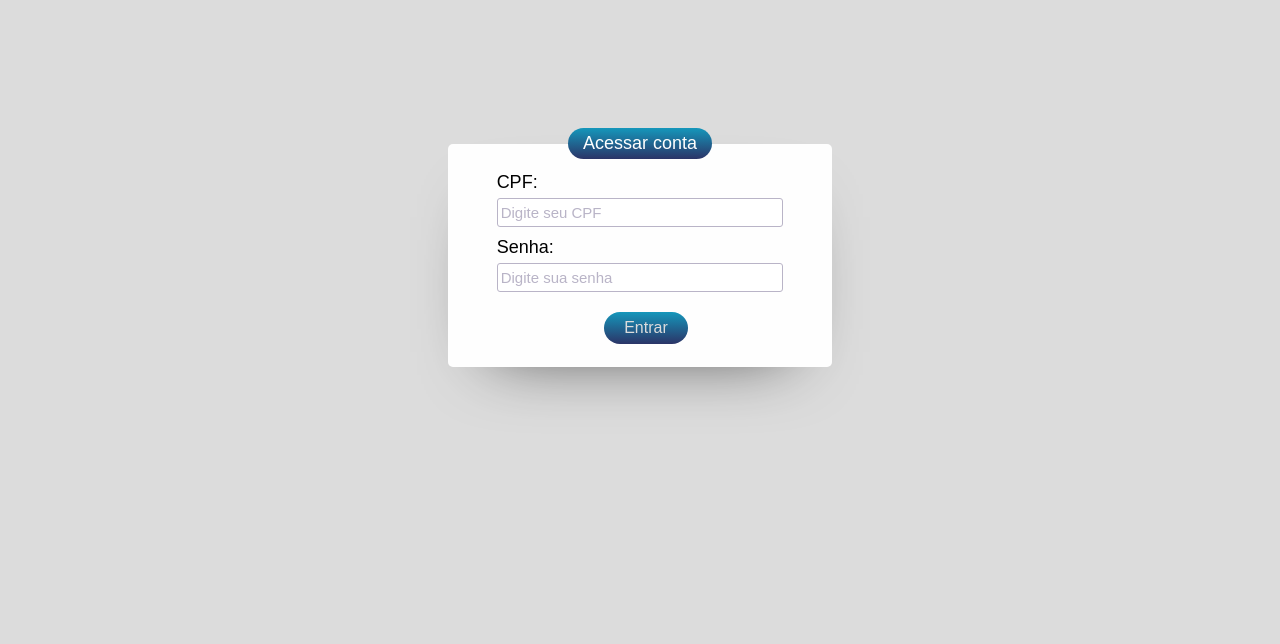
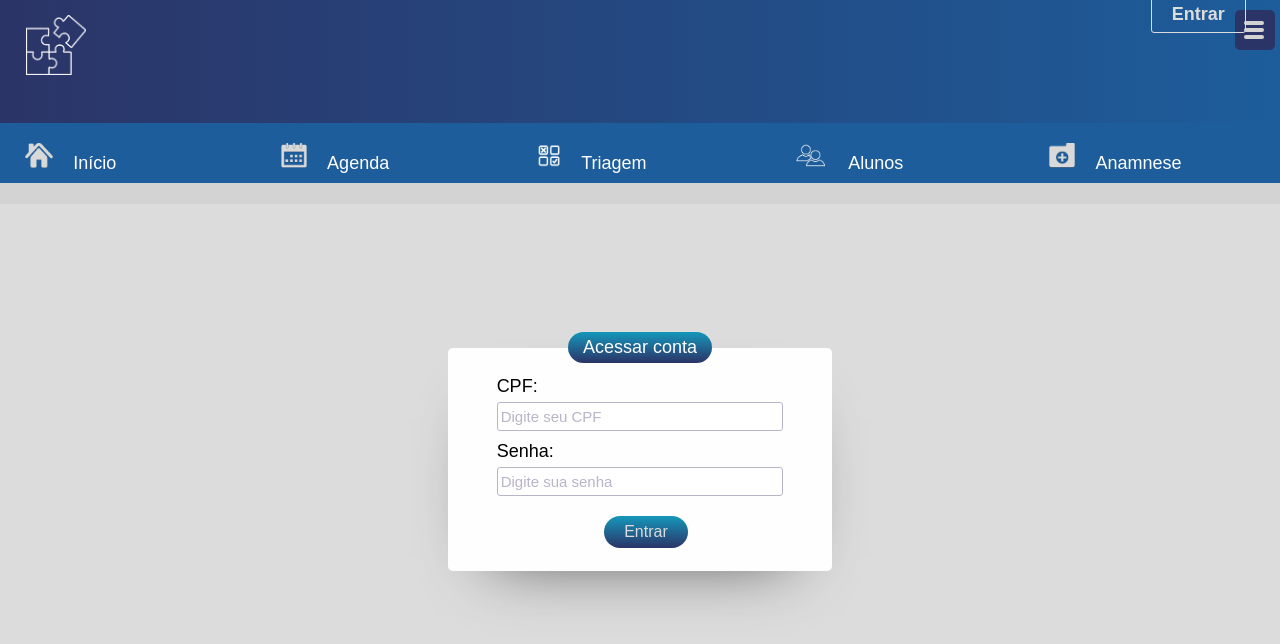
Before and after one commit to JuniorPrado-dev/samae, a React (Vite) app in the folder FRONT/: page /login-teacher in a window 1280 px wide. Shown: the top 644 px of the page. Built offline with nearby package versions, Linux system fonts and the light colour scheme; no server answers.

Commit message:
fonte REM

```diff
--- a/FRONT/src/App.jsx
+++ b/FRONT/src/App.jsx
@@ -1,11 +1,12 @@
 import './App.css';
 import axios from "axios";
 import { Navbar } from './components/Navbar/Navbar';
-import { Route, Routes } from 'react-router-dom';
+import { Route, Routes, Link } from 'react-router-dom';
 import { Home, Agenda, Triagem, Alunos, Anamnese } from "./components/pages"
 import { Topbar } from './components/topbar/topbar';
 import { TelaInicial } from './components/inicio/Inicio';
-import { LoginP } from './components/login/loginTeacher';
+import { createGlobalStyle } from 'styled-components';
+import { LoginP } from "./../src/components/login/loginTeacher";
 
 function App() {
 
@@ -22,12 +23,16 @@ function App() {
       console.error(error);
     })
 
+  const GlobalStyle = createGlobalStyle`
+   @import url('https://fonts.googleapis.com/css2?family=REM:ital,wght@0,300;0,700;1,300&display=swap');
+  `;
     const telaLogin = <div id="pagLogin">
       <TelaInicial/>
     </div>
 
     const system = <div className='App'>
-
+    <GlobalStyle />
+    <Link to="/login-teacher"></Link>
     <Topbar/>
     <Navbar />
     <Routes>
@@ -36,16 +41,14 @@ function App() {
       <Route path="/Triagem" element={<Triagem />} />
       <Route path="/Alunos" element={<Alunos />} />
       <Route path="/Anamnese" element={<Anamnese />} />
+      <Route path="/login-teacher" element={<LoginP/>} />
     </Routes>
     </div>
 
-    const responsavel = <LoginP/>
-
   return (
     //telaLogin
-    //system
-
-    responsavel
+    system
+    //responsavel
   )
 
 }
--- a/FRONT/src/components/login/loginTeacher.jsx
+++ b/FRONT/src/components/login/loginTeacher.jsx
@@ -5,6 +5,7 @@ import React, {useState} from "react";
 export function LoginP () {
     const [cpf_prof, setCpfProf]= useState ("");
     const [senha_prof, setSenhaProf]= useState ("");
+    window.localStorage.setItem("token", "STRING");
 
 
         const handleSubmit = (e) => {
--- a/FRONT/src/components/pages/Agenda.jsx
+++ b/FRONT/src/components/pages/Agenda.jsx
@@ -7,8 +7,10 @@ import { Legend } from '../form-student/form_style.jsx';
 import Reset from '../../img/excluir.png';
 import Lixeira from '../../img/lixeira.png';
 import Student from '../../img/add.png';
+import { useProtectedPage } from "./../../hooks/useProtectedPage";
 
 export const Agenda = () => {
+    useProtectedPage()
     //const newItem1 = new Date().toISOString()
     //const newItemDate = `${newItem1.slice(8,10)}/${newItem1.slice(5,7)}/${newItem1.slice(0,4)}`
 
--- a/FRONT/src/components/pages/Alunos.jsx
+++ b/FRONT/src/components/pages/Alunos.jsx
@@ -1,13 +1,17 @@
 import React from 'react';
+import axios from 'axios';
 import { useState } from 'react';
 import { useForm } from '../../hooks/useForm';
 import Cadastrar  from '../form-student/form_student';
 import { MainAluno, AlunoImg, CardAluno, Text , Icon, IconX, Adicionar, AddTask, DeleteCard, InserirAluno } from './styled';
 import Student from '../../img/add.png';
 import Trash from '../../img/lixeira.png';
+import { useProtectedPage } from "./../../hooks/useProtectedPage";
 
 
 export const Alunos = () => {
+    useProtectedPage()
+
 
     const [watcher, setWatch] = useState(false)
     const [watcher2, setWatch2] = useState(true)
--- a/FRONT/src/components/pages/Anamnese.jsx
+++ b/FRONT/src/components/pages/Anamnese.jsx
@@ -18,8 +18,10 @@ import { AtitudesSocias } from './anamnese-components/camp7';
 import { Sono } from './anamnese-components/camp8';
 import { Disciplinação } from './anamnese-components/camp9';
 import { Saúde } from './anamnese-components/camp10';
+import { useProtectedPage } from "./../../hooks/useProtectedPage";
 
 export const Anamnese = () => {
+    useProtectedPage()
     const [results, setResults] = useState([]);
 
 
--- a/FRONT/src/components/pages/Triagem.jsx
+++ b/FRONT/src/components/pages/Triagem.jsx
@@ -5,12 +5,13 @@ import { Cabecalho } from './triagem-components/cabecalho';
 import { LeituraEscrita } from './triagem-components/leitura-escrita';
 import { Matematica } from './triagem-components/matematica';
 import { Hc } from './triagem-components/hc';
-import { MainTriagem, Anterior, Cards, ImgCard, Proximo, Enviar, DivButton } from './styled';
+import { MainTriagem, Anterior, Cards, ImgCard, Proximo, Enviar, DivButton} from './styled';
 import Back from '../../img/anterior.png'
 import Next from '../../img/proximo.png'
+import { useProtectedPage } from "./../../hooks/useProtectedPage";
 
 export const Triagem = () => {
-
+    useProtectedPage()
     /*const item = new Date().toISOString()
     const date = `${newItem1.slice(8,10)}/${newItem1.slice(5,7)}/${newItem1.slice(0,4)}`
     */
@@ -232,7 +233,7 @@ export const Triagem = () => {
 
     return (
         <MainTriagem>
-            <form onSubmit={send}>
+                <form onSubmit={send}>
                 <div>
                     {currentCard}
                 </div>
--- a/FRONT/src/components/topbar/topbar.jsx
+++ b/FRONT/src/components/topbar/topbar.jsx
@@ -1,10 +1,11 @@
 import React from 'react';
 import './topbarcss';
-import {Div, ButtonHide, Line, Img}from './topbarcss';
+import { Div, ButtonHide, Line, Img, BtnEntrar } from './topbarcss';
 import Logo from '../../img/samae_logo.png';
+import { LoginP } from '../login/loginTeacher';
+import { Link } from 'react-router-dom';
 
-
-function Onclick () {
+function Onclick() {
     const nav = document.querySelector('#nav');
     const buttonHide = document.querySelector('#hide');
 
@@ -28,16 +29,22 @@ function OnMouseEnter() {
 
     buttonHide.style.background = 'linear-gradient(to top, #2b3467, #1D5D9B)'
 }
+function Entrar() {
+    <LoginP/>
 
-export const Topbar =  () => {
-    return(
+}
+export const Topbar = () => {
+    return (
         <Div>
-             <ButtonHide id='hide' onClick={Onclick} onMouseEnter={OnMouseEnter} onMouseOut={OnMouseOut}>
+            <ButtonHide id='hide' onClick={Onclick} onMouseEnter={OnMouseEnter} onMouseOut={OnMouseOut}>
                 <Line onMouseEnter={OnMouseEnter} onMouseOut={OnMouseOut}></Line>
                 <Line onMouseEnter={OnMouseEnter} onMouseOut={OnMouseOut}></Line>
                 <Line onMouseEnter={OnMouseEnter} onMouseOut={OnMouseOut}></Line>
             </ButtonHide>
-            <Img src={Logo}/>
+            <Img src={Logo} />
+            <Link to="/login-teacher">
+                <BtnEntrar onClick={Entrar}>Entrar</BtnEntrar>
+            </Link>
         </Div>
 
     )
--- a/FRONT/src/components/topbar/topbarcss.jsx
+++ b/FRONT/src/components/topbar/topbarcss.jsx
@@ -35,3 +35,28 @@ export const Img= styled.img `
     margin-bottom: 25px;
     height: 60px;
 `;
+export const BtnEntrar = styled.button`
+    margin: 10px 40%;
+    padding: 7px 20px;
+    font-size: 18px;
+    font-weight: bold;
+    text-align: center;
+    background: transparent;
+    color: #dcdcdc;
+    border: 1px solid #dcdcdc;
+    border-radius: 3px;
+    transition: 500ms;
+    position: relative;
+    left: 42vw;
+    bottom: 10vh;
+
+    &:hover{
+        color: #fefefe;
+        font-size: 17px;
+        transition: 500ms;
+    }
+
+    &:active{
+        background: #2b3467;
+    }
+`
--- a/FRONT/src/hooks/useProtectedPage.js
+++ b/FRONT/src/hooks/useProtectedPage.js
@@ -3,11 +3,17 @@ import { useNavigate } from 'react-router-dom';
 
 export const useProtectedPage = () => {
     const navigate = useNavigate();
-
     useEffect(() => {
         const token = localStorage.getItem('token')
+        const test = typeof(token)==="string"?true:false
+        // let token;
+        // try{
+        //     token =JSON.parse( localStorage.getItem('token'))
+        // }catch{
+        //     token = undefined
+        // }
 
-        if(token === null) {
+        if(!test) {
             navigate('/login-teacher')
         }
     },[navigate])
--- a/FRONT/src/index.css
+++ b/FRONT/src/index.css
@@ -3,7 +3,7 @@
   margin: 0;
   padding: 0;
   font-size: 18px;
-  font-family: Arial, Helvetica, sans-serif;
+  font-family: REM, sans-serif;
 }
 
 body{
```
